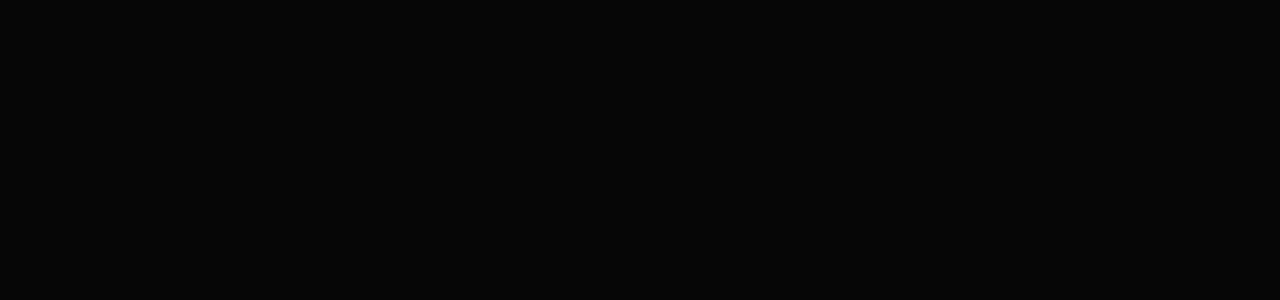
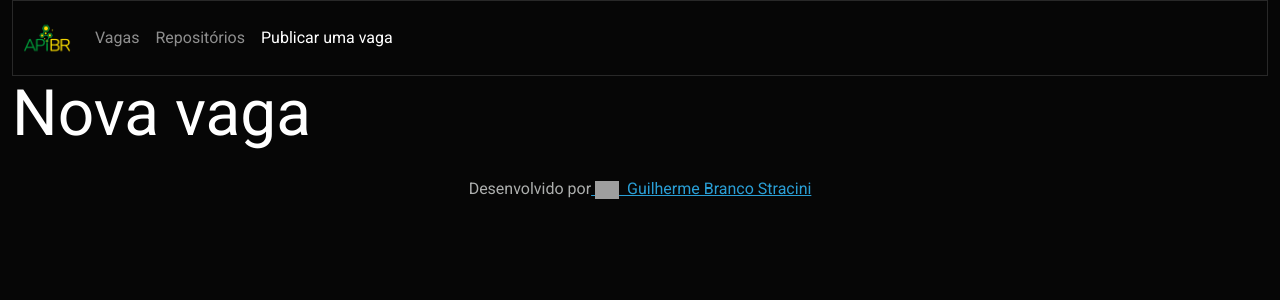
Before and after one commit to ApiBR/vagas-aggregator-ui, a React (Create React App) app: page /nova-vaga in a window 1280 px wide. Before the commit this address had no page. Shown: the top 300 px of the page. Built offline with nearby package versions, Linux system fonts and the light colour scheme; grey boxes are pictures that could not be loaded.

Commit message:
Add routing

```diff
--- a/src/App.js
+++ b/src/App.js
@@ -4,6 +4,7 @@ import { BrowserRouter, Routes, Route } from "react-router-dom";
 import Layout from "./Pages/Layout";
 import Vagas from "./Pages/Vagas";
 import Repositorios from "./Pages/Repositorios";
+import NovaVaga from "./Pages/NovaVaga";
 
 function App() {
   return (
@@ -12,6 +13,7 @@ function App() {
         <Route path="/" element={<Layout />}>
           <Route index element={<Vagas />} />
           <Route path="repositorios" element={<Repositorios />} />
+          <Route path="nova-vaga" element={<NovaVaga />} />
         </Route>
       </Routes>
     </BrowserRouter>
--- a/src/Components/NavBar.js
+++ b/src/Components/NavBar.js
@@ -1,6 +1,6 @@
-import { Link } from "react-router-dom";
+import { NavLink } from "react-router-dom";
 import logo from "../ApiBRLogo.png";
-
+import classnames from "classnames";
 const NavBar = () => {
     return (
         <nav className="navbar navbar-expand-lg navbar-dark bg-dark">
@@ -10,10 +10,13 @@ const NavBar = () => {
             <div>
                 <ul className="navbar-nav me-auto">
                     <li className="nav-item">
-                        <Link className="nav-link active" href="/">Vagas</Link>
+                        <NavLink className={({isActive}) => classnames('nav-link', { active: isActive })} to="/">Vagas</NavLink>
                     </li>
                     <li className="nav-item">
-                        <Link className="nav-link" href="/repositorios">Repositórios</Link>
+                        <NavLink className={({isActive}) => classnames('nav-link', { active: isActive })} to="/repositorios">Repositórios</NavLink>
+                    </li>
+                    <li className="nav-item">
+                        <NavLink className={({isActive}) => classnames('nav-link', { active: isActive })} to="/nova-vaga">Publicar uma vaga</NavLink>
                     </li>
                 </ul>
             </div>
--- /dev/null
+++ b/src/Pages/NovaVaga.js
@@ -0,0 +1,5 @@
+const NovaVaga = () => {
+    return (<h1>Nova vaga</h1>);
+}
+
+export default NovaVaga;
--- a/src/Pages/Repositorios.js
+++ b/src/Pages/Repositorios.js
@@ -1,5 +1,8 @@
+import { Repositories } from "../Components/Repositories";
+
+
 const Repositorios = () => {
-    return <h1>Repositorios</h1>;
+    return <Repositories />;
   };
 
   export default Repositorios;
--- a/src/Pages/Vagas.js
+++ b/src/Pages/Vagas.js
@@ -1,5 +1,7 @@
+import { Issues } from "../Components/Issues";
+
 const Vagas = () => {
-    return <h1>Vagas</h1>;
+    return <Issues />;
   };
 
   export default Vagas;
```
